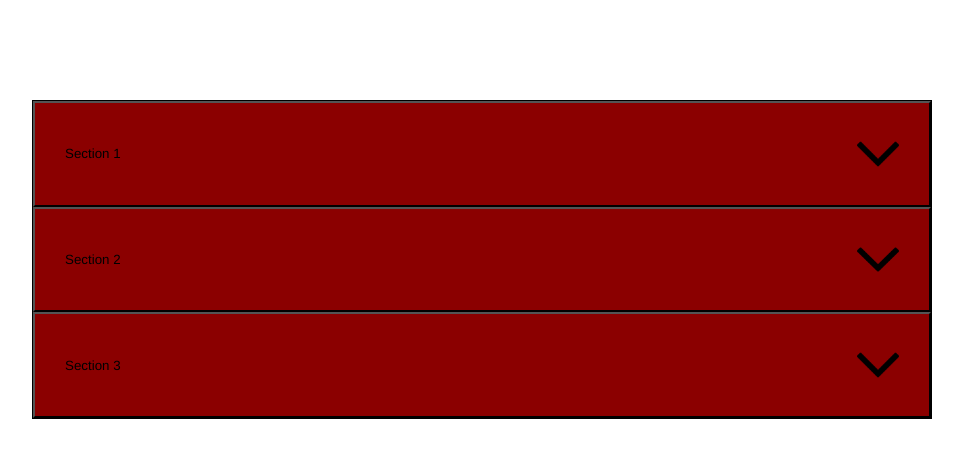
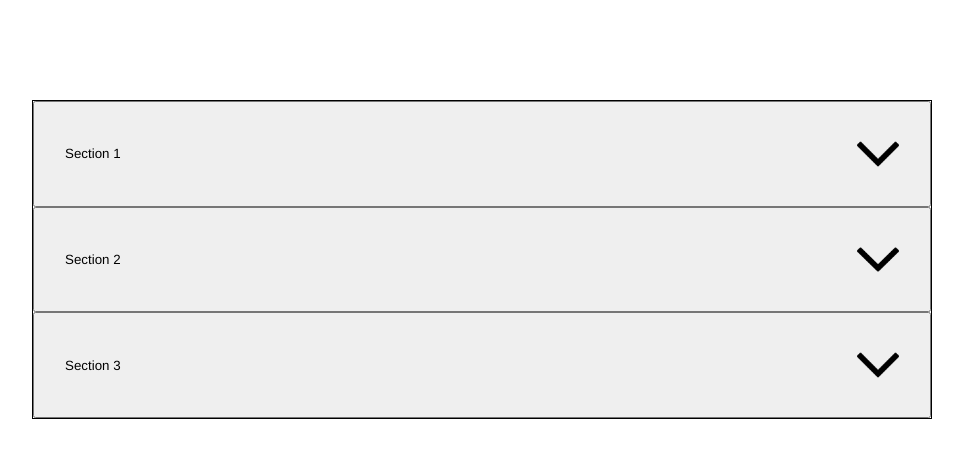
Before and after one commit to NicatQurbanov/Accordion, a plain HTML site: page index.html in a window 1280 px wide. Shown: the whole page, without its empty margins (158-1121 px from the left). Drawn offline with Linux system fonts and the light colour scheme.

Commit message:
main version

```diff
--- a/main.css
+++ b/main.css
@@ -19,7 +19,6 @@ button {
     text-align: left;
     justify-content: space-between;
     align-items: center;
-    background-color: darkred;
 }
 
 .paragraph {
```
